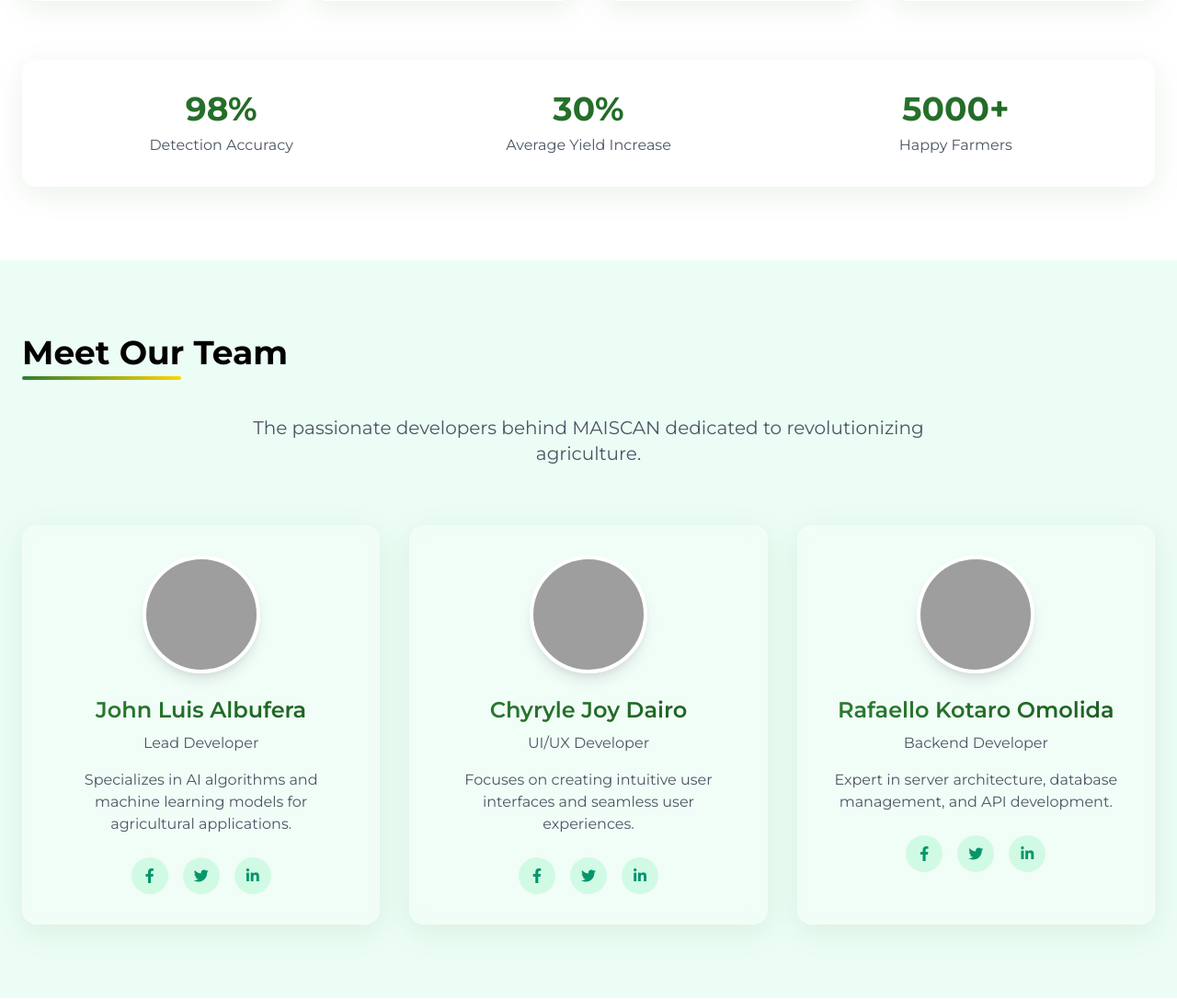
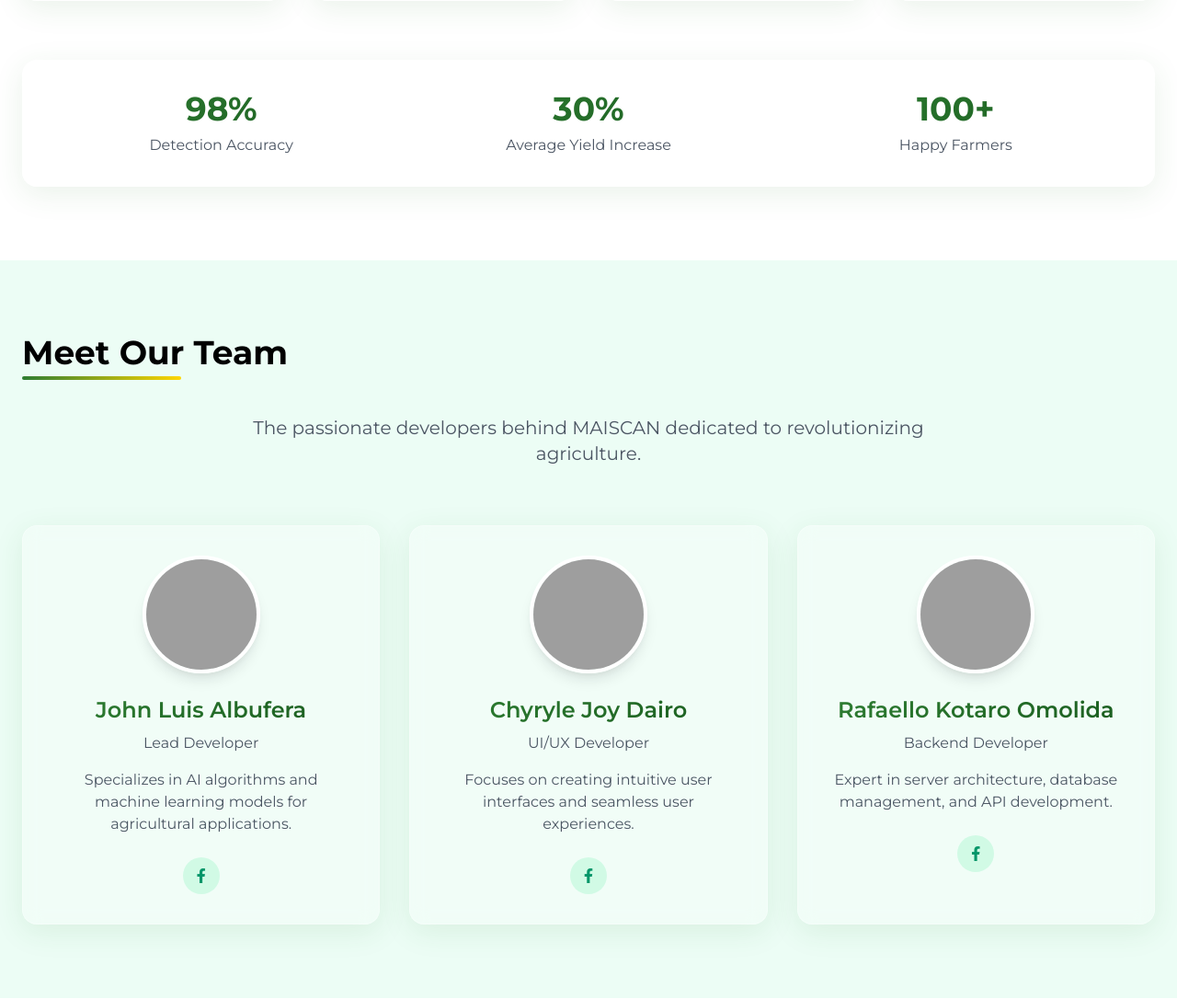
Before and after one commit to notthehighest/maiscan, a Flask app: page / in a window 1280 px wide. Shown: the part 3289-4375 px from the top of the page at 92% size. Run offline with Flask 3, Linux system fonts and the light colour scheme; parts of the project's set-up code (start-up, migrations or seed data) failed here and were passed over; grey boxes are pictures that could not be loaded.

Commit message:
new base

```diff
--- a/templates/base.html
+++ b/templates/base.html
@@ -457,7 +457,7 @@
                         <p class="text-gray-600">Average Yield Increase</p>
                     </div>
                     <div class="stat-card">
-                        <h3 class="text-4xl font-bold gradient-text mb-2">5000+</h3>
+                        <h3 class="text-4xl font-bold gradient-text mb-2">100+</h3>
                         <p class="text-gray-600">Happy Farmers</p>
                     </div>
                 </div>
@@ -483,12 +483,6 @@
                         <a href="https://www.facebook.com/itslowes" target="_blank" class="w-10 h-10 rounded-full bg-green-100 flex items-center justify-center text-green-600 hover:bg-green-600 hover:text-white transition-colors">
                             <i class="fab fa-facebook-f"></i>
                         </a>
-                        <a href="#" class="w-10 h-10 rounded-full bg-green-100 flex items-center justify-center text-green-600 hover:bg-green-600 hover:text-white transition-colors">
-                            <i class="fab fa-twitter"></i>
-                        </a>
-                        <a href="#" class="w-10 h-10 rounded-full bg-green-100 flex items-center justify-center text-green-600 hover:bg-green-600 hover:text-white transition-colors">
-                            <i class="fab fa-linkedin-in"></i>
-                        </a>
                     </div>
                 </div>
 
@@ -503,12 +497,6 @@
                         <a href="https://www.facebook.com/saymyname.happi" target="_blank" class="w-10 h-10 rounded-full bg-green-100 flex items-center justify-center text-green-600 hover:bg-green-600 hover:text-white transition-colors">
                             <i class="fab fa-facebook-f"></i>
                         </a>
-                        <a href="#" class="w-10 h-10 rounded-full bg-green-100 flex items-center justify-center text-green-600 hover:bg-green-600 hover:text-white transition-colors">
-                            <i class="fab fa-twitter"></i>
-                        </a>
-                        <a href="#" class="w-10 h-10 rounded-full bg-green-100 flex items-center justify-center text-green-600 hover:bg-green-600 hover:text-white transition-colors">
-                            <i class="fab fa-linkedin-in"></i>
-                        </a>
                     </div>
                 </div>
 
@@ -522,12 +510,6 @@
                     <div class="flex justify-center space-x-4">
                         <a href="https://www.facebook.com/Kotarooooo.II" target="_blank" class="w-10 h-10 rounded-full bg-green-100 flex items-center justify-center text-green-600 hover:bg-green-600 hover:text-white transition-colors">
                             <i class="fab fa-facebook-f"></i>
-                        </a>
-                        <a href="#" class="w-10 h-10 rounded-full bg-green-100 flex items-center justify-center text-green-600 hover:bg-green-600 hover:text-white transition-colors">
-                            <i class="fab fa-twitter"></i>
-                        </a>
-                        <a href="#" class="w-10 h-10 rounded-full bg-green-100 flex items-center justify-center text-green-600 hover:bg-green-600 hover:text-white transition-colors">
-                            <i class="fab fa-linkedin-in"></i>
                         </a>
                     </div>
                 </div>
```
